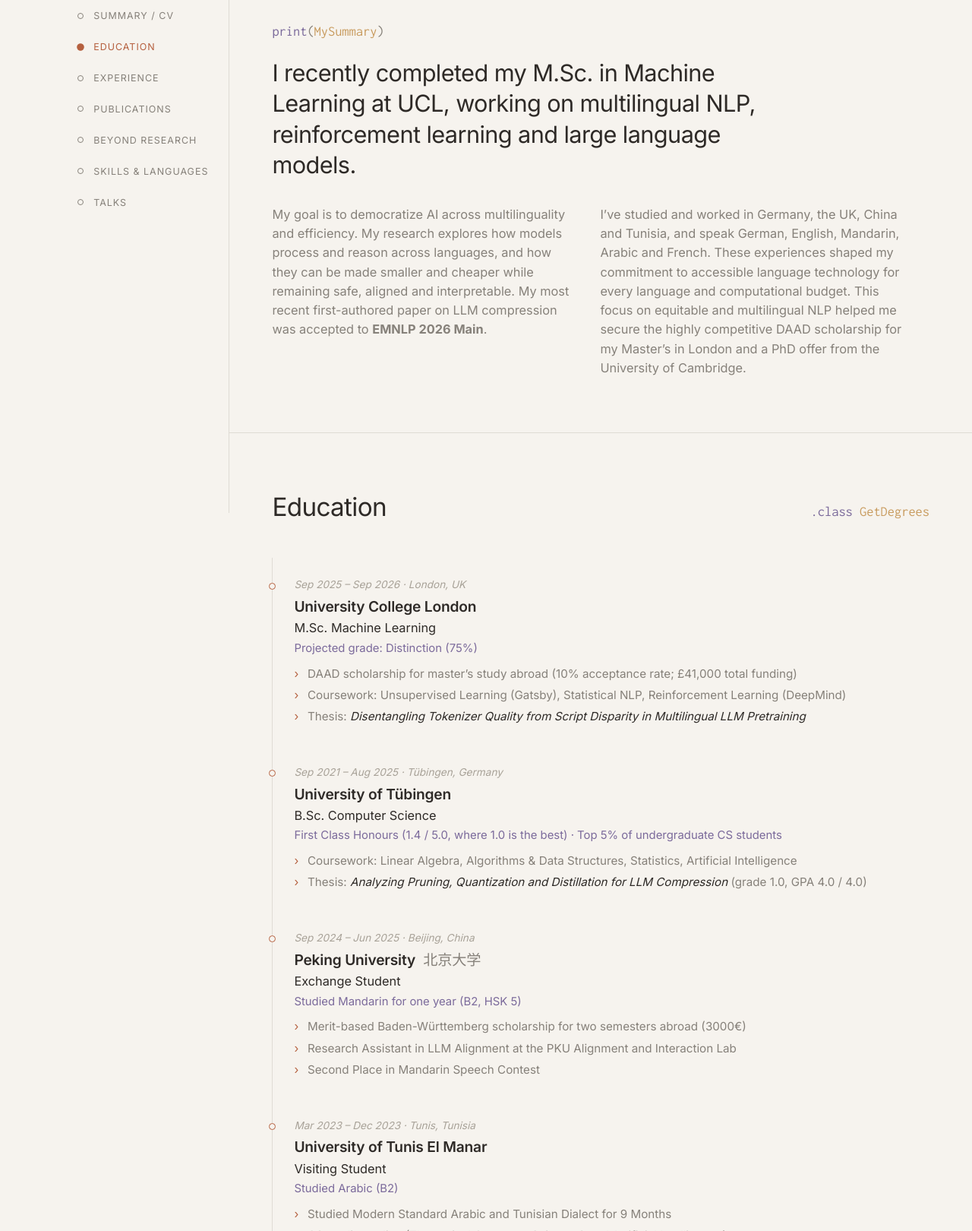
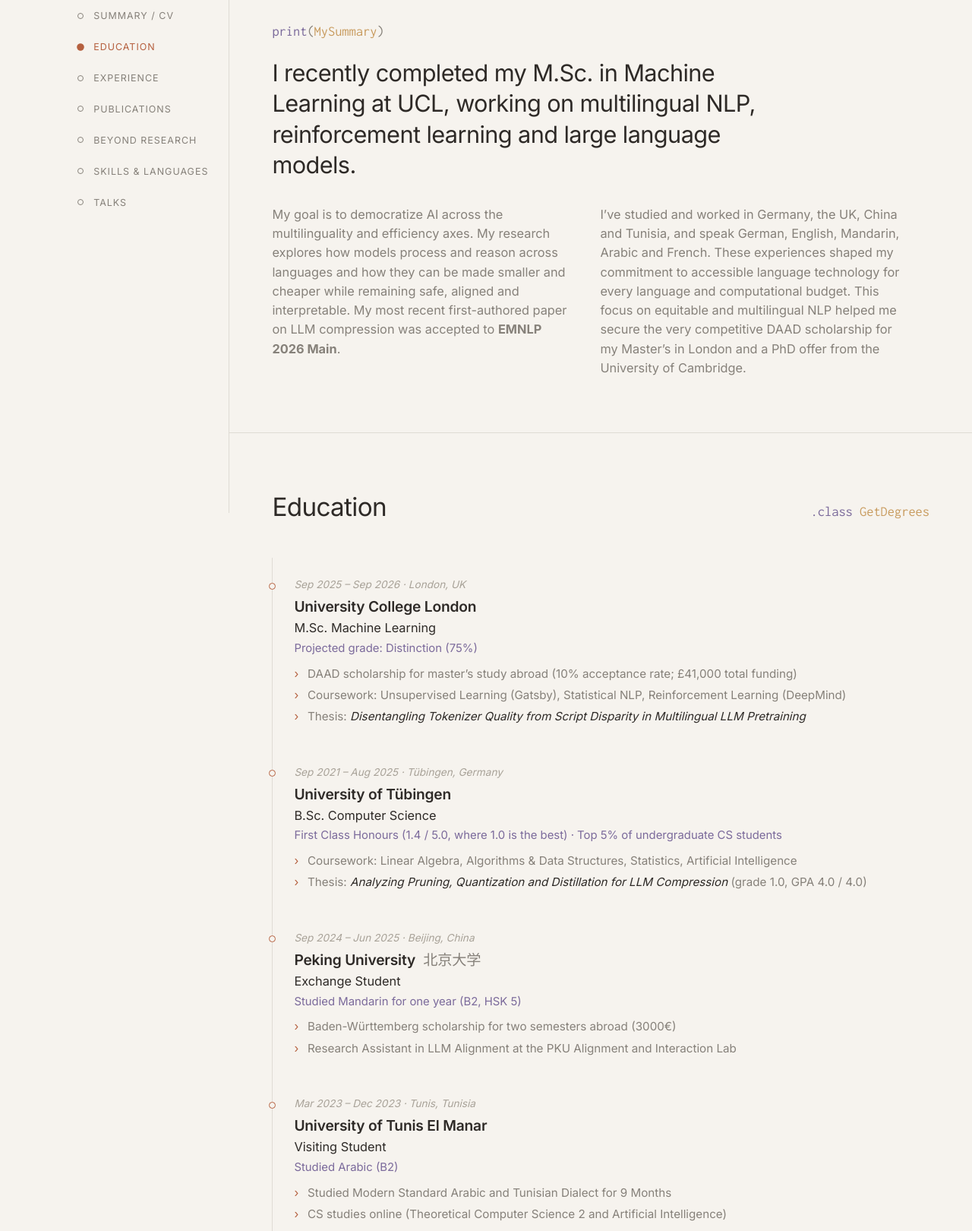
Before and after one commit to jvonrad/jvonrad.github.io, a plain HTML site: page index.html in a window 1280 px wide. Shown: the part 845-2465 px from the top of the page at 76% size. Drawn offline with Linux system fonts and the light colour scheme.

Commit message:
Refine summary and scholarship description in CV
Updated phrasing for clarity and improved readability.

```diff
--- a/index.html
+++ b/index.html
@@ -147,13 +147,13 @@
           <p class="code-label"><span class="c1">print</span>(<span class="c2">MySummary</span>)</p>
           <h2 class="statement">I recently completed my M.Sc. in Machine Learning at UCL, working on multilingual NLP, reinforcement learning and large language models.</h2>
           <div class="summary">
-          <p>My goal is to democratize AI across multilinguality and efficiency. My research explores how models process and
-            reason across languages, and how they can be made smaller and cheaper while remaining safe, aligned and interpretable.
+          <p>My goal is to democratize AI across the multilinguality and efficiency axes. My research explores how models process and
+            reason across languages and how they can be made smaller and cheaper while remaining safe, aligned and interpretable.
             My most recent first-authored paper on LLM compression was accepted to <strong>EMNLP 2026 Main</strong>.</p>
 
           <p>I’ve studied and worked in Germany, the UK, China and Tunisia, and speak German, English, Mandarin, Arabic and
             French. These experiences shaped my commitment to accessible language technology for every language and computational
-            budget. This focus on equitable and multilingual NLP helped me secure the highly competitive DAAD scholarship for my
+            budget. This focus on equitable and multilingual NLP helped me secure the very competitive DAAD scholarship for my
             Master’s in London and a PhD offer from the University of Cambridge.</p>
           </div>
         </section>
@@ -192,9 +192,8 @@
               <p class="role">Exchange Student</p>
               <p class="detail">Studied Mandarin for one year (B2, HSK 5)</p>
               <ul class="bullets">
-                <li>Merit-based Baden-Württemberg scholarship for two semesters abroad (3000€)</li>
+                <li>Baden-Württemberg scholarship for two semesters abroad (3000€)</li>
                 <li>Research Assistant in LLM Alignment at the PKU Alignment and Interaction Lab</li>
-                <li>Second Place in Mandarin Speech Contest</li>
               </ul>
             </li>
             <li class="entry">
```
